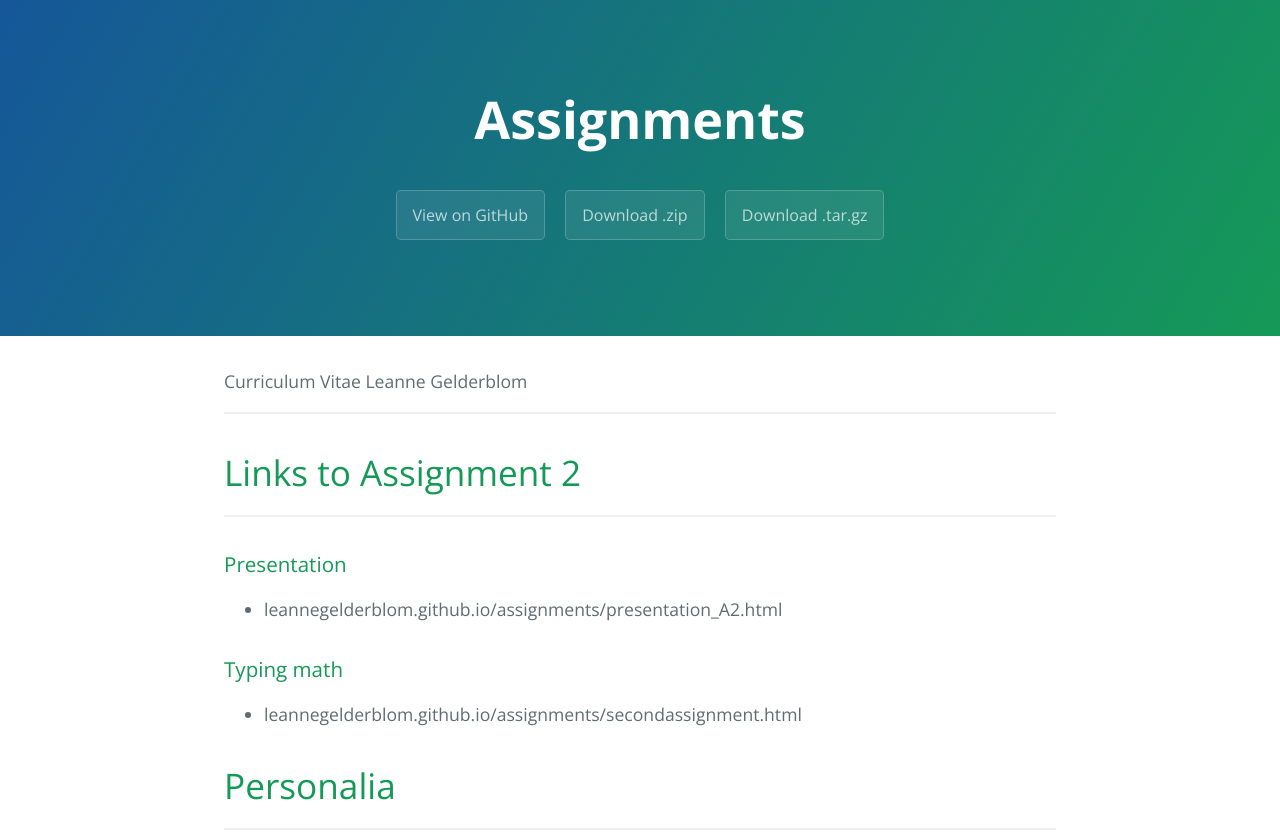
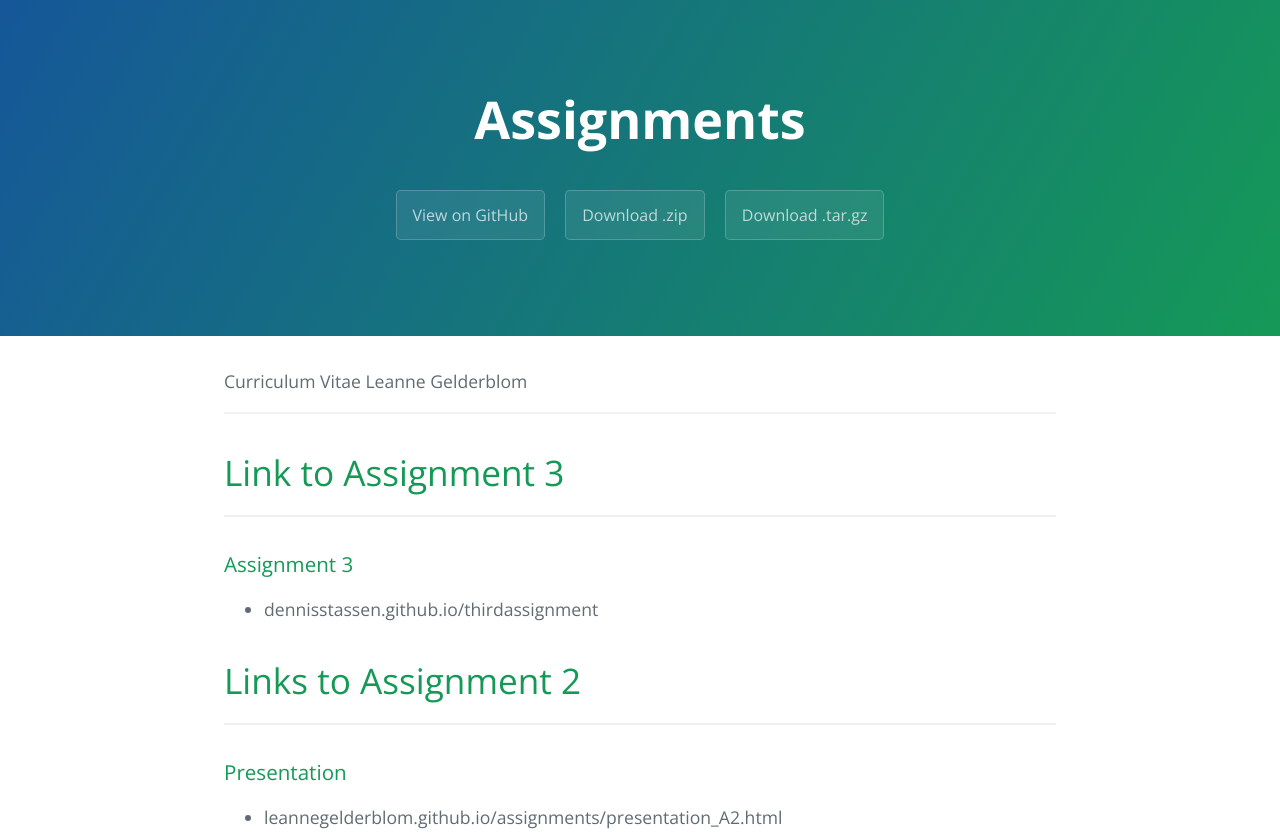
Before and after one commit to leannegelderblom/assignments, a plain HTML site: page index.html in a window 1280 px wide. Shown: the top 833 px of the page. Drawn offline with nearby package versions, Linux system fonts and the light colour scheme.

Commit message:
Create gh-pages branch via GitHub

```diff
--- a/index.html
+++ b/index.html
@@ -22,6 +22,18 @@
       <p>Curriculum Vitae Leanne Gelderblom</p>
 
 <hr>
+
+<h1>
+<a id="link-to-assignment-3" class="anchor" href="#link-to-assignment-3" aria-hidden="true"><span aria-hidden="true" class="octicon octicon-link"></span></a>Link to Assignment 3</h1>
+
+<hr>
+
+<h3>
+<a id="assignment-3" class="anchor" href="#assignment-3" aria-hidden="true"><span aria-hidden="true" class="octicon octicon-link"></span></a>Assignment 3</h3>
+
+<ul>
+<li>dennisstassen.github.io/thirdassignment</li>
+</ul>
 
 <h1>
 <a id="links-to-assignment-2" class="anchor" href="#links-to-assignment-2" aria-hidden="true"><span aria-hidden="true" class="octicon octicon-link"></span></a>Links to Assignment 2</h1>
```
Also changed, not shown: params.json (+1 -1 lines), stylesheets/github-light.css (+18 -10 lines).
